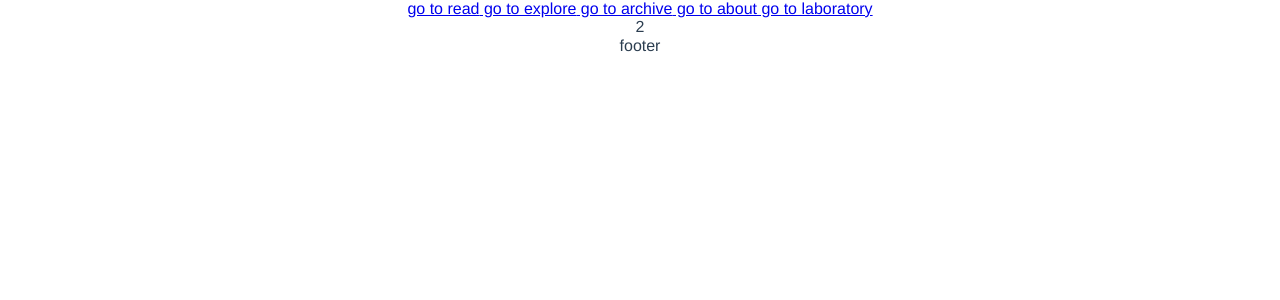
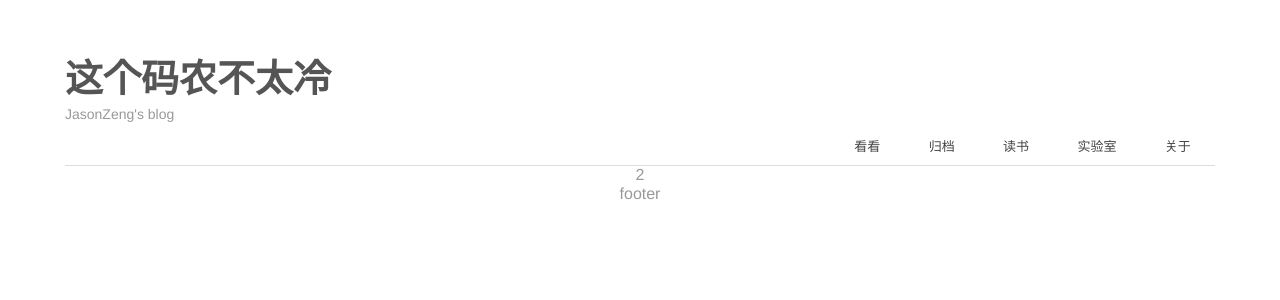
Before and after one commit to zenghongtu/tu-blog, a Vue app in the folder client/: page / in a window 1280 px wide. Shown: the top 300 px of the page. Built offline with nearby package versions, Linux system fonts and the light colour scheme.

Commit message:
feat: header complete

```diff
--- a/client/src/App.vue
+++ b/client/src/App.vue
@@ -25,11 +25,15 @@
 </script>
 
 <style lang="scss" scoped>
+    @import './assets/style/index';
+
     #app {
-        font-family: 'Avenir', Helvetica, Arial, sans-serif;
-        -webkit-font-smoothing: antialiased;
-        -moz-osx-font-smoothing: grayscale;
+        @include font();
+        color: $base;
         text-align: center;
-        color: #2c3e50;
+        padding: 0 60px;
+        max-width: 1150px;
+        margin: 0 auto;
     }
+
 </style>
--- /dev/null
+++ b/client/src/assets/style/index.scss
@@ -0,0 +1,5 @@
+/**
+ * Created by zenghongtu on 02/09/2018
+ * Desc: style 入口文件
+ */
+@import "variable";
--- /dev/null
+++ b/client/src/assets/style/variable.scss
@@ -0,0 +1,81 @@
+/**
+ * Created by zenghongtu on 02/09/2018
+ * Desc: _variable
+ */
+
+// 基本样式
+$white: #fff;
+$black: #000;
+
+// 文字
+$base: #999;
+$title: #555;
+$word: #444;
+$date: #6e7173;
+$link: #01579f;
+
+// 辅助元素
+$block: #eee;
+$border: #ddd;
+$active: $base;
+$background: $white;
+
+$font: 'Avenir', Helvetica, Arial, sans-serif;
+
+@mixin font($f:$font) {
+  font-family: $f;
+  -webkit-font-smoothing: antialiased;
+  -moz-osx-font-smoothing: grayscale;
+}
+
+@mixin flex($flow: row wrap, $justify: center, $align: center) {
+  display: flex;
+  flex-flow: $flow;
+  justify-content: $justify;
+  align-items: $align;
+}
+
+@mixin icon($url) {
+  width: 16px;
+  height: 16px;
+  display: inline-block;
+  background-repeat: no-repeat;
+  background-image: url($url);
+  background-position: 0 0;
+}
+
+@mixin add-dot {
+  display: block;
+  white-space: nowrap;
+  overflow: hidden;
+  text-overflow: ellipsis;
+}
+
+@mixin bp-large {
+  @media only screen and (max-width: 60em) {
+    @content;
+  }
+}
+
+@mixin bp-medium {
+  @media only screen and (max-width: 40em) {
+    @content;
+  }
+}
+
+@mixin bp-small {
+  @media only screen and (max-width: 30em) {
+    @content;
+  }
+}
+
+%clearfix {
+  *zoom: 1;
+  &:before, &:after {
+    content: " ";
+    display: table;
+  }
+  &:after {
+    clear: both;
+  }
+}
--- a/client/src/components/header/index.vue
+++ b/client/src/components/header/index.vue
@@ -4,20 +4,87 @@
 */
 
 <template>
-    <Nav>1</Nav>
+    <div class="header">
+        <h1 class="name">这个码农不太冷</h1>
+        <h5 class="description">JasonZeng's blog</h5>
+        <nav class="nav">
+            <router-link class="nav-item" :class="$route.path===item.link?'active':null " v-for="item in routes_"
+                         :key="item.id" :to="item.link">{{item.name}}
+            </router-link>
+        </nav>
+    </div>
 </template>
 
 <script>
-    import Nav from './nav'
-
     export default {
         name: "header",
-        components: {
-            Nav
-        }
+        data() {
+            return {
+                routes_: [
+                    {id: 0, link: '/explore', name: '看看'},
+                    {id: 1, link: '/archive', name: '归档'},
+                    {id: 2, link: '/read', name: '读书'},
+                    {id: 3, link: '/laboratory', name: '实验室'},
+                    {id: 4, link: '/about', name: '关于'}
+                ]
+            }
+        },
     }
 </script>
 
-<style scoped>
+<style scoped lang="scss">
+    @import "../../assets/style/index";
+
+    .header {
+        @include font((sans-serif));
+        color: $title;
+        padding-top: 3.625rem;
+        text-align: left;
+        border-bottom: 1px solid $border;
+        .name {
+            display: inline-block;
+            font-size: 2.375rem;
+            font-weight: 900;
+            margin: 0;
+            cursor: default;
+        }
+        .description {
+            @include font();
+            color: $base;
+            margin: .3rem 0;
+            font-weight: 300;
+            font-size: .875rem;
+        }
+        .nav {
+            text-align: right;
+            .nav-item {
+                color: $word;
+                font-weight: 400;
+                display: inline-block;
+                padding: 3px 20px 3px;
+                line-height: 30px;
+                font-size: 13px;
+                border: 1px solid transparent;
+                box-sizing: border-box;
+                text-decoration: none;
+                position: relative;
+                bottom: -1px;
+                margin: 0 .2rem;
+                transition: border-color .6s ease-in;
+                &.active {
+                    border: 1px solid $border;
+                    border-bottom: 2px solid $background;
+                    &:hover {
+                        border-bottom-color: $background;
+                    }
+                }
+                &:hover {
+                    border-bottom-color: $active;
+                }
+            }
+
+        }
+
+    }
 
 </style>
```
